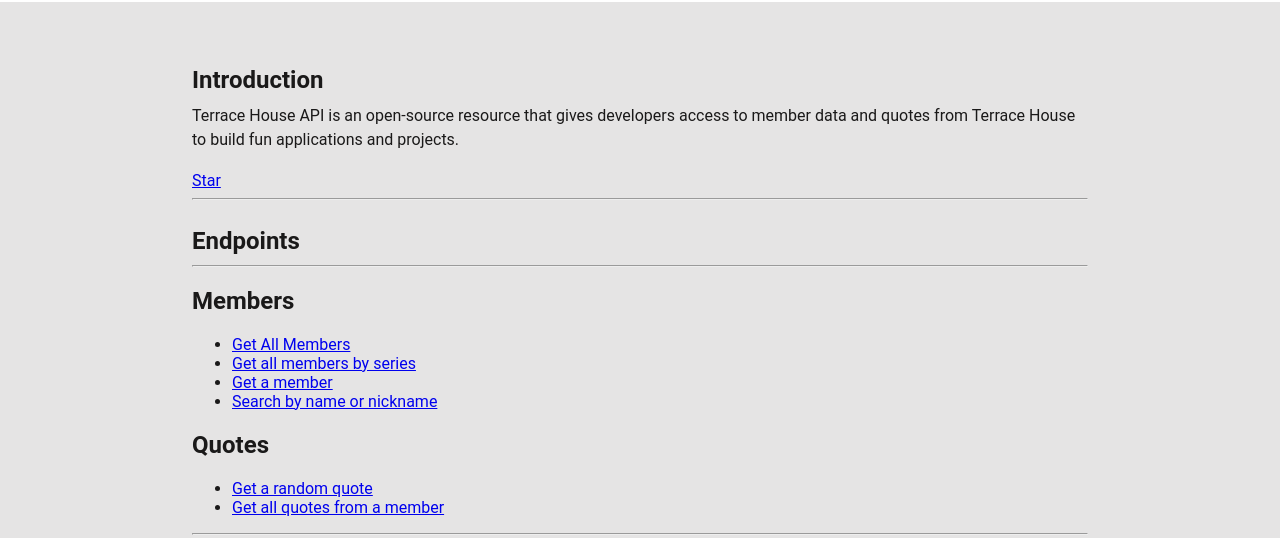
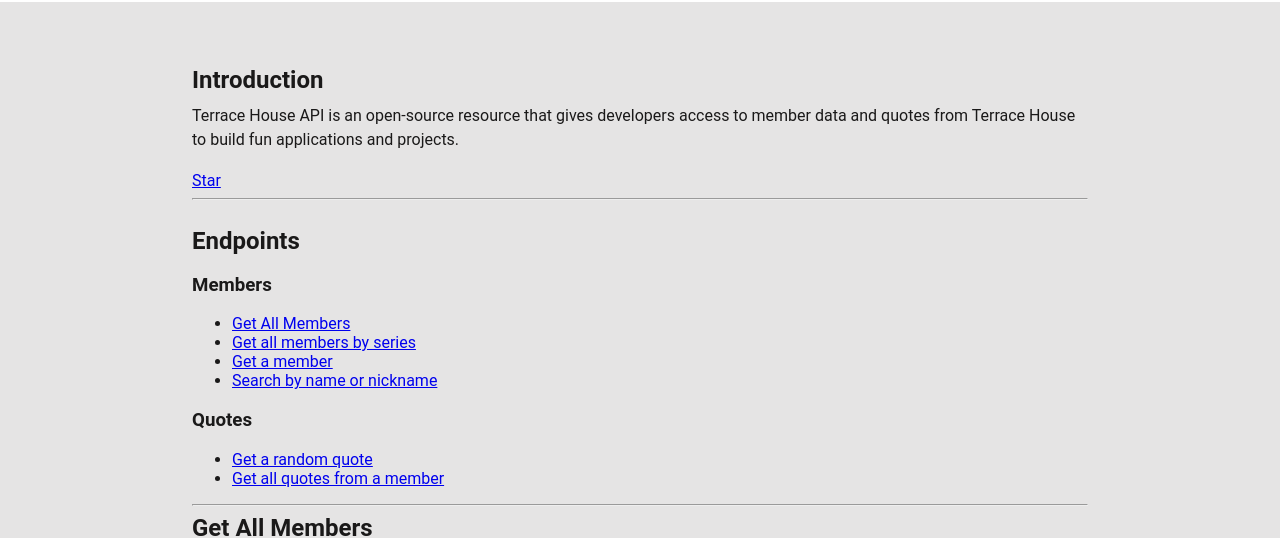
Before and after one commit to Parker9706/terrace-house-api, a website: page src/frontend/index.html in a window 1280 px wide. Shown: the part 290-828 px from the top of the page. Drawn offline with Linux system fonts and the light colour scheme.

Commit message:
Corrected spacing

```diff
--- a/src/frontend/index.html
+++ b/src/frontend/index.html
@@ -23,15 +23,14 @@
             <hr>
             <br>
             <h1 id="endpoints">Endpoints</h1>
-            <hr>
-            <h2 id="members">Members</h2>
+            <h3 id="members">Members</h3>
             <ul>
             <li><a href="#get-all-members">Get All Members</a></li>
             <li><a href="#get-all-members-by-series">Get all members by series</a></li>
             <li><a href="#fet-a-member">Get a member</a></li>
             <li><a href="#search-by-name-or-nickname">Search by name or nickname</a></li>
             </ul>
-            <h2 id="quotes">Quotes</h2>
+            <h3 id="quotes">Quotes</h3>
             <ul>
             <li><a href="#get-a-random-quote">Get a random quote</a></li>
             <li><a href="#get-all-quotes-from-a-member">Get all quotes from a member</a></li>
```
